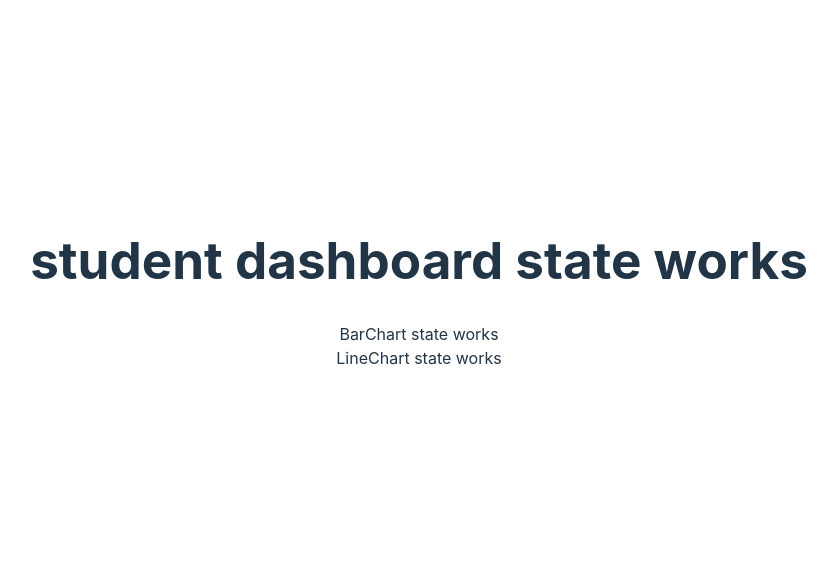
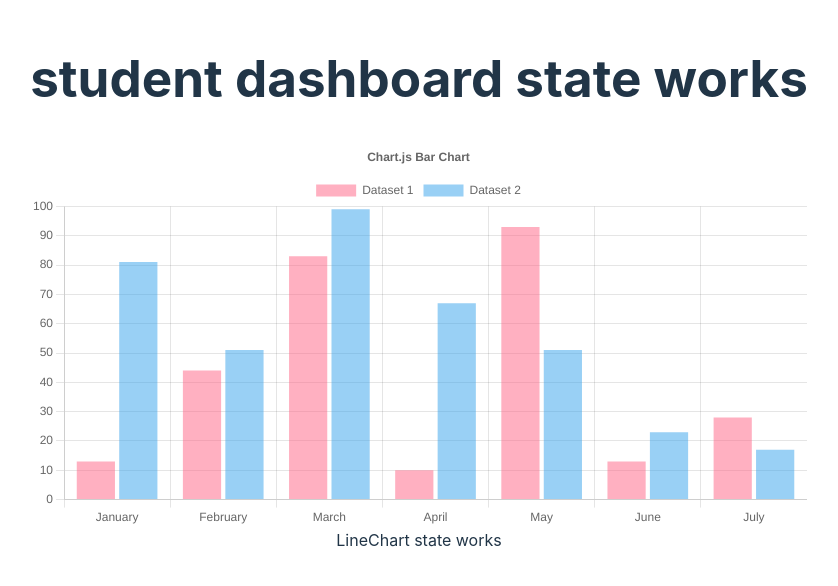
Before and after one commit to Sander-317/sander_van_meerveld-StudentDashBoard, a React (Vite) app: page / in a window 1280 px wide. Shown: the part 116-702 px from the top of the page, without its empty margins (221-1059 px from the left). Built offline with nearby package versions, Linux system fonts and the light colour scheme.

Commit message:
added bar chart whit test data

```diff
--- a/package.json
+++ b/package.json
@@ -9,7 +9,9 @@
     "preview": "vite preview"
   },
   "dependencies": {
+    "chart.js": "^4.2.1",
     "react": "^18.2.0",
+    "react-chartjs-2": "^5.2.0",
     "react-dom": "^18.2.0"
   },
   "devDependencies": {
--- a/src/components/BarChart.jsx
+++ b/src/components/BarChart.jsx
@@ -1,5 +1,57 @@
 import React from "react";
+import {
+  Chart as ChartJS,
+  CategoryScale,
+  LinearScale,
+  BarElement,
+  Title,
+  Tooltip,
+  Legend,
+} from "chart.js";
+import { Bar } from "react-chartjs-2";
+
+ChartJS.register(
+  CategoryScale,
+  LinearScale,
+  BarElement,
+  Title,
+  Tooltip,
+  Legend
+);
+
+const options = {
+  responsive: true,
+  plugins: {
+    legend: {
+      position: "top",
+    },
+    title: {
+      display: true,
+      text: "Chart.js Bar Chart",
+    },
+  },
+};
+
+const labels = ["January", "February", "March", "April", "May", "June", "July"];
+
+const chartData = {
+  labels,
+  datasets: [
+    {
+      label: "Dataset 1",
+      data: labels.map(() => Math.floor(Math.random() * 100)),
+      backgroundColor: "rgba(255, 99, 132, 0.5)",
+    },
+    {
+      label: "Dataset 2",
+      data: labels.map(() => Math.floor(Math.random() * 100)),
+      backgroundColor: "rgba(53, 162, 235, 0.5)",
+    },
+  ],
+};
 
 export default function BarChart({ state }) {
-  return <div>BarChart {state.test}</div>;
+  return <Bar options={options} data={chartData} />;
+
+  // <div>BarChart {state.test}</div>;
 }
```
Also changed, not shown: 1 other file (tests, documents, lock files or other folders).
